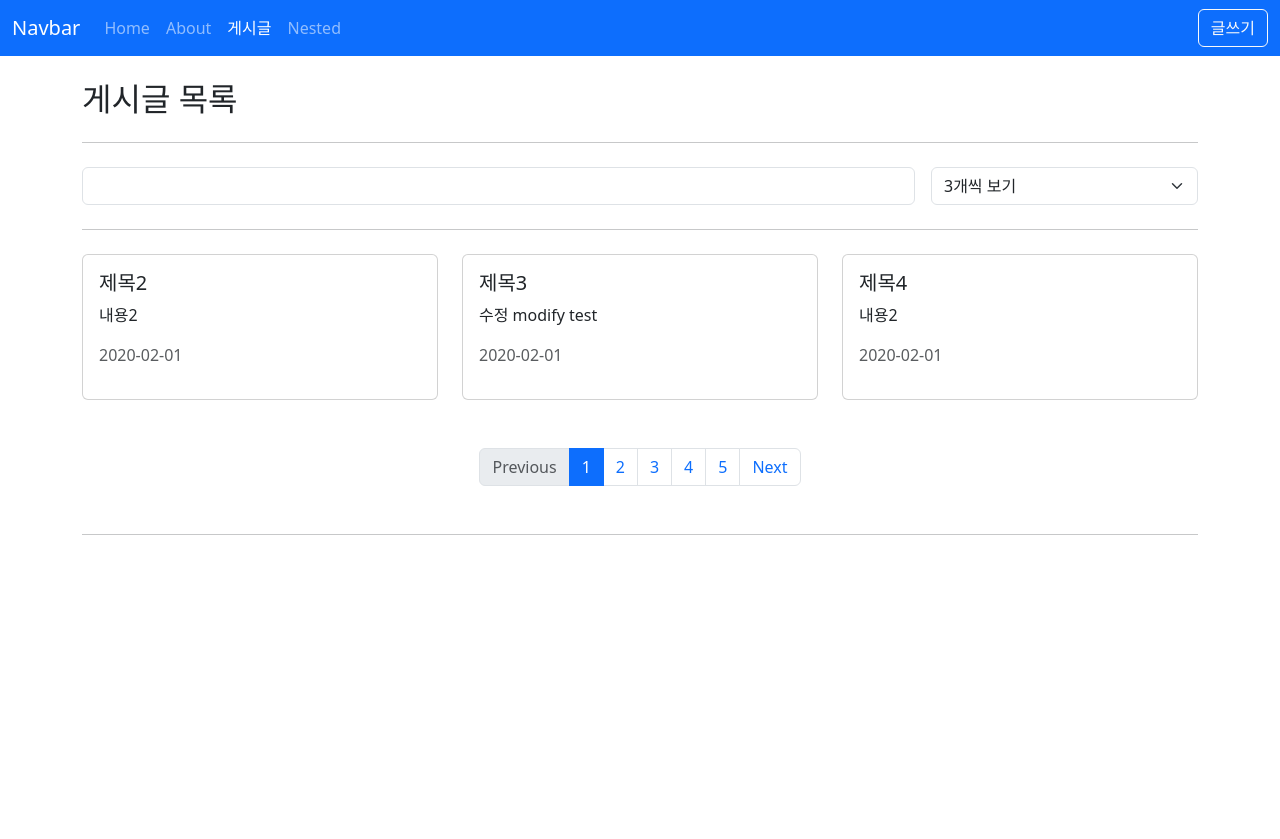
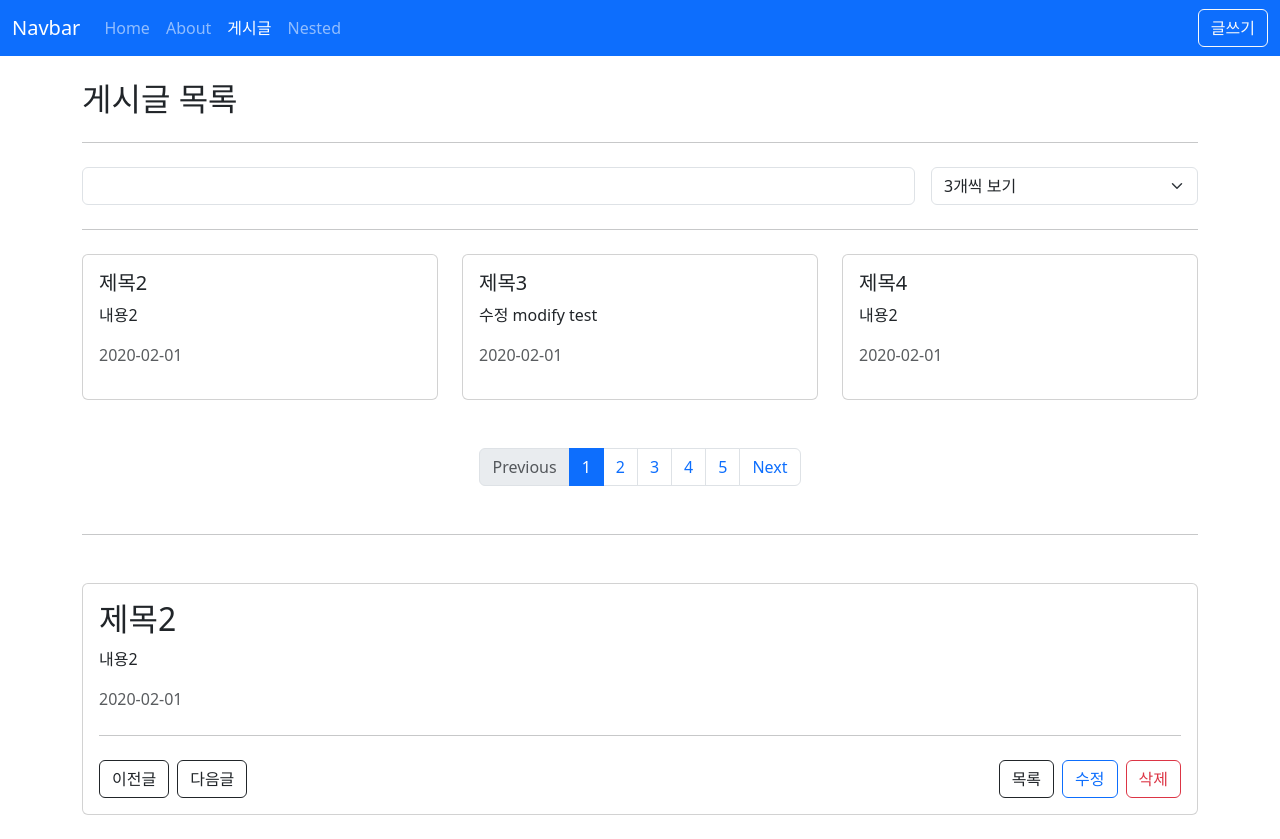
Before and after one commit to kimsolee95/vue-practice, a Vue app in the folder vue3-practice/vue-chapter1/vue3-posts/: page /posts in a window 1280 px wide. Before the commit the page ends 800 px from the top, so only its background shows below. Built offline with nearby package versions, Linux system fonts and the light colour scheme; data requests are answered from the project's data file.

Commit message:
feat: pagination 컴포넌트 하단부 포스팅 보여주는 영역 주석 제거(데이터가 있을때만 렌더링되도록 함)

```diff
--- a/vue3-practice/vue-chapter1/vue3-posts/src/views/HomeView.vue
+++ b/vue3-practice/vue-chapter1/vue3-posts/src/views/HomeView.vue
@@ -2,6 +2,10 @@
   <div>
     <h2>Home View</h2>
     <button @click="goAboutPage" class="btn btn-primary">About 이동</button>
+    <hr class="my-4" />
+    <div class="row g-3">
+      <div v-for="post in posts" :key="post.id" class="col-4"></div>
+    </div>
   </div>
 </template>
 <script setup>
--- a/vue3-practice/vue-chapter1/vue3-posts/src/views/posts/PostListView.vue
+++ b/vue3-practice/vue-chapter1/vue3-posts/src/views/posts/PostListView.vue
@@ -37,30 +37,13 @@
     :page-count="pageCount"
     @page="(page) => (params._page = page)"
   />
-  <!-- pagination -->
-  <!-- <nav class="mt-5" aria-label="Page navigation example">
-    <ul class="pagination justify-content-center">
-      <li :class="{ disabled: !(params._page > 1) }" class="page-item">
-        <a @click.prevent="--params._page" class="page-link" href="#">Previous</a>
-      </li>
-      <li
-        v-for="page in pageCount"
-        :key="page"
-        :class="{ active: params._page === page }"
-        class="page-item"
-      >
-        <a class="page-link" href="#" @click.prevent="params._page = page">{{ page }}</a>
-      </li>
-      <li :class="{ disabled: !(params._page < pageCount) }" class="page-item">
-        <a @click.prevent="++params._page" class="page-link" href="#">Next</a>
-      </li>
-    </ul>
-  </nav> -->
 
-  <hr class="my-5" />
-  <!-- <AppCard>
-    <PostDetailView :id="1" />
-  </AppCard> -->
+  <template v-if="posts && posts.length > 0">
+    <hr class="my-5" />
+    <AppCard>
+      <PostDetailView :id="posts[0].id" />
+    </AppCard>
+  </template>
 </template>
 <script setup>
 import PostItem from '@/components/posts/PostItem.vue'
```
